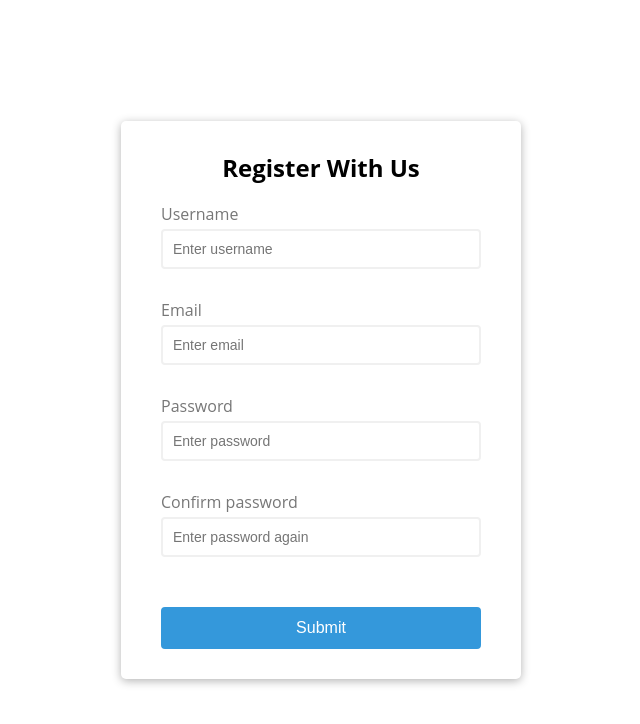
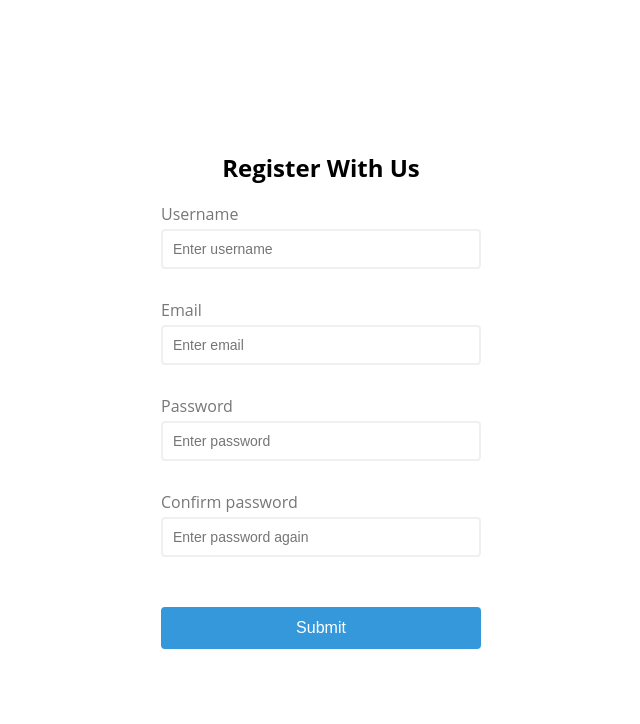
Before and after one commit to Romy-sa/form-validator, a plain HTML site: page index.html in a window 1280 px wide. Shown: the whole page, without its empty margins (319-959 px from the left). Drawn offline with Linux system fonts and the light colour scheme.

Commit message:
Update style.css

```diff
--- a/style.css
+++ b/style.css
@@ -18,8 +18,7 @@ body {
 
 .container {
   width: 400px;
-  box-shadow: 0 2px 10px rgba(0,0,0,0.3);
-  border-radius: 5px;
+  border: 0;
 }
 
 .form {
@@ -82,4 +81,5 @@ h2 {
   padding: 10px;
   cursor: pointer;
   margin-top: 20px;
+
 }
```
